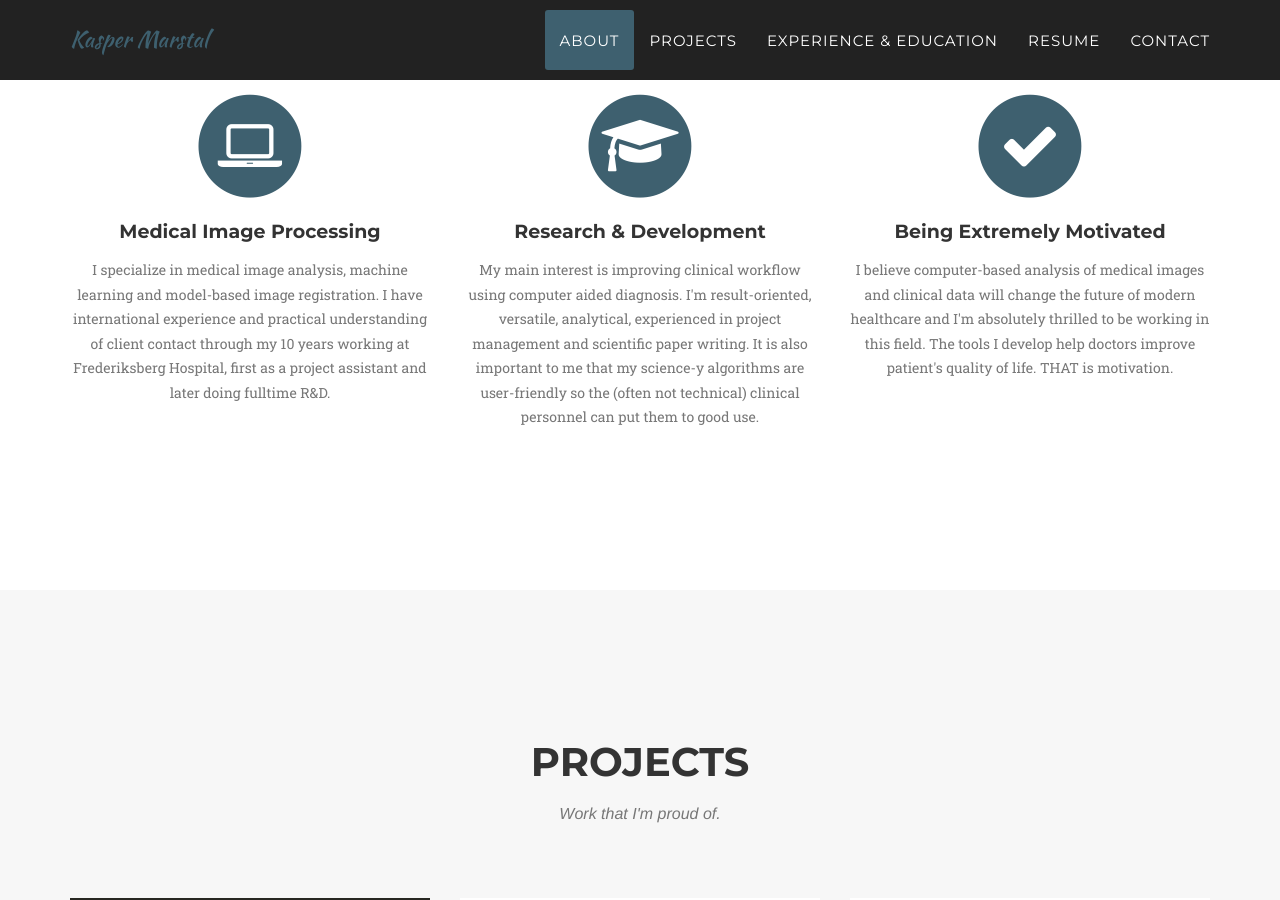
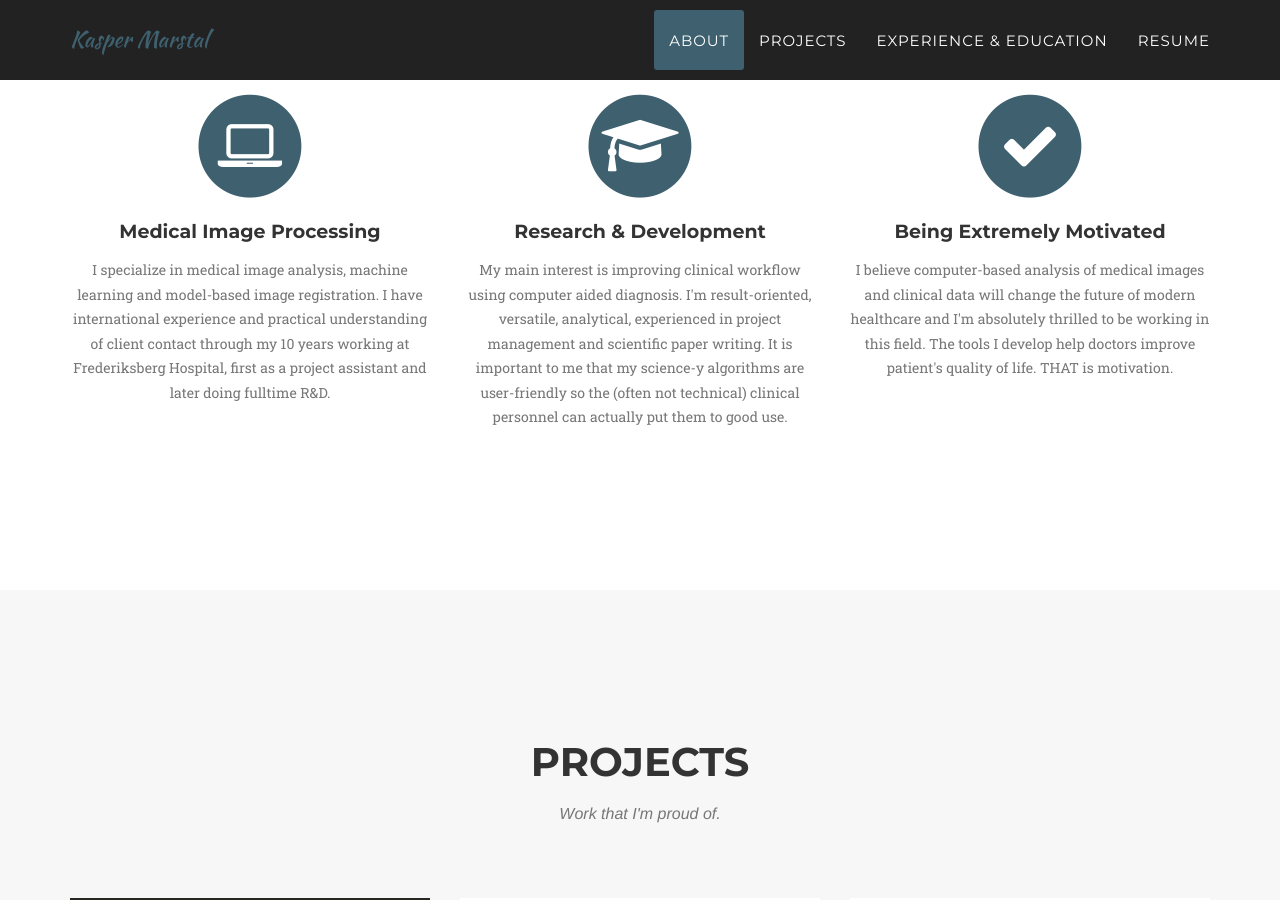
Before and after one commit to jmartens/kaspermarstal.github.io, a Jekyll site: the page built from index.html, in a window 1280 px wide and 900 px high, scrolled down 1228 px. Built offline with Jekyll 4.4.1, drawn with Linux system fonts in a browser that asks for light colours; nearby versions of some CDN libraries; some web fonts are replaced; some of the changed text lies outside the part shown.

Commit message:
Removed contact section since github pages does not serve php

```diff
--- a/_config.yml
+++ b/_config.yml
@@ -11,6 +11,8 @@ color:
 
 # Social networks usernames (many more available: google-plus, flickr, dribbble, pinterest, instagram, tumblr, linkedin, etc.)
 social:
+  - title: envelope
+    url: kaspermarstal@gmail.com
   - title: linkedin
     url: http://www.linkedin.com/in/kaspermarstal
   - title: github
--- a/_includes/about.html
+++ b/_includes/about.html
@@ -22,7 +22,7 @@
                         <i class="fa fa-mortar-board fa-stack-1x fa-inverse"></i>
                     </span>
                     <h4 class="experience-heading">Research &amp; Development</h4>
-                    <p class="text-muted">My main interest is improving clinical workflow using computer aided diagnosis. I'm result-oriented, versatile, analytical, experienced in project management and scientific paper writing. It is also important to me that my science-y algorithms are user-friendly so the (often not technical) clinical personnel can put them to good use.</p>
+                    <p class="text-muted">My main interest is improving clinical workflow using computer aided diagnosis. I'm result-oriented, versatile, analytical, experienced in project management and scientific paper writing. It is important to me that my science-y algorithms are user-friendly so the (often not technical) clinical personnel can actually put them to good use.</p>
                 </div>
                 <div class="col-md-4">
                     <span class="fa-stack fa-4x">
--- a/_includes/header.html
+++ b/_includes/header.html
@@ -30,9 +30,6 @@
                     <li>
                         <a class="page-scroll" href="#resume">Resume</a>
                     </li>
-                    <li>
-                        <a class="page-scroll" href="#contact">Contact</a>
-                    </li>
                 </ul>
             </div>
             <!-- /.navbar-collapse -->
--- a/_layouts/default.html
+++ b/_layouts/default.html
@@ -11,7 +11,6 @@
     {% include projects.html %}
     {% include expedu.html %}
     {% include resume.html %}
-    {% include contact.html %}
     {% include footer.html %}
     {% include modals.html %}
     {% include js.html %}
```
